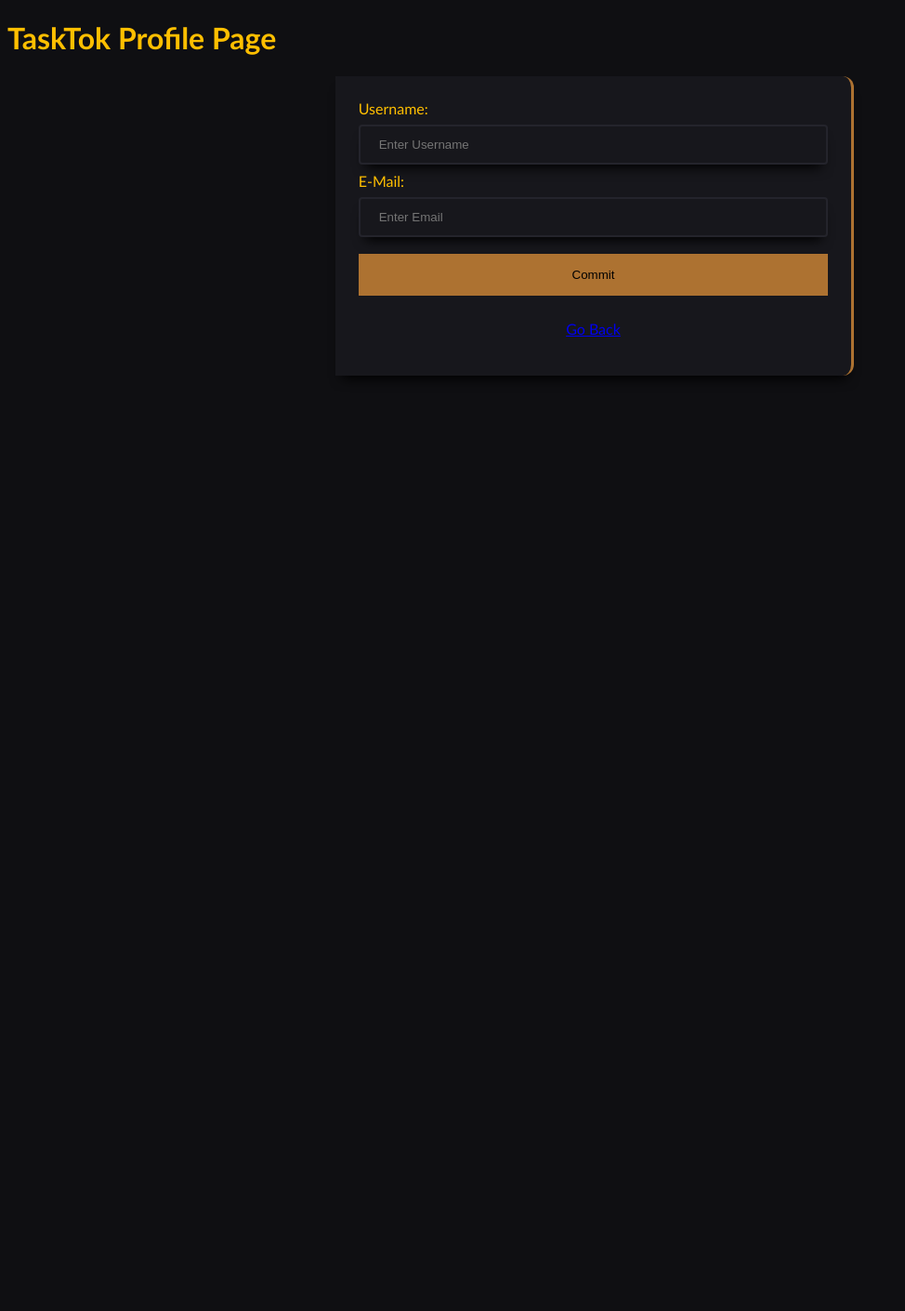
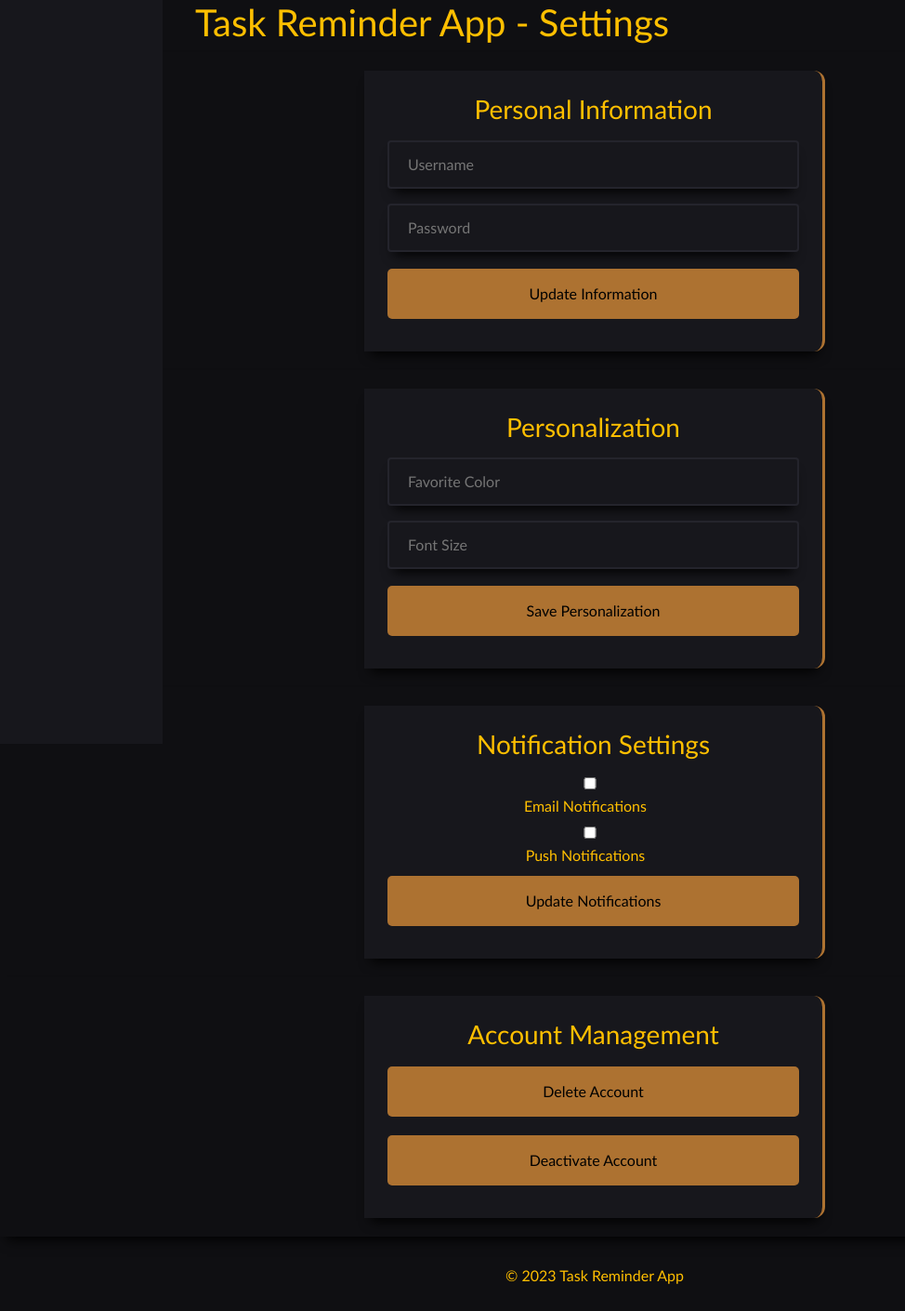
Before and after one commit to Good-Enough-Incorporated/TaskTok, a Flask app: template TaskTok/templates/profile.html in a window 1280 px wide. Shown: the whole page at 93% size, without its empty margins (0-974 px from the left). Before the commit the page ends 404 px from the top, so only its background shows below. Run offline with Flask 3, Linux system fonts and the light colour scheme; the template is opened without the code that fills it, so the values that code supplies are empty; parts of the project's set-up code (start-up, migrations or seed data) failed here and were passed over.

Commit message:
Update profile.html
Edited supplied format to fit TaskTok themeing, cannot get sidenav menu to populate with links.

```diff
--- a/TaskTok/templates/profile.html
+++ b/TaskTok/templates/profile.html
@@ -1,32 +1,47 @@
-<!DOCTYPE html>
-<html lang="en">
+{% extends "base.html" %}
+{% block title %}TaskTok{% endblock %}
+
+{% block style %}
 <head>
     <meta charset="UTF-8">
     <meta name="viewport" content="width=device-width, initial-scale=1.0">
-    <title>Profile</title>
-    <link>
-</head>
+    <title>Settings - Task Reminder App</title>
     <style>
-	Body {
+        body {
 			font-family: Calibri, Helvetica, sans-serif;
 			color: #FFBF00;
 			background: #0F0F12 ;
         }
-
-	h1{
-		color: #FFBF00;
+        .header {
+            margin-left: 200px; /* Same as the width of the sidenav */
+            padding: 0px 10px;}
+        .settings-container {
+            padding: 20px;
+            display: flex;
+            flex-direction: column;
+            align-items: center;
+            position: relative;
+			background: #0F0F12;
+			margin: auto;
+		-webkit-box-shadow: 0px 10px 13px -7px #000000, 5px 5px 15px 5px rgba(0,0,0,0);
+		box-shadow: 0px 10px 13px -7px #000000, 5px 5px 15px 5px rgba(0,0,0,0);
         }
-	button {
-		background-color: #ad7231 ;
-		width: 100%;
-		color: black;
-		padding: 15px;
-		margin: 10px 0px;
-		border: none;
-		cursor: pointer;
+        .settings-section {
+            padding: 20px;
+            display: flex;
+            flex-direction: column;
+            align-items: center;
             position: relative;
+			padding: 25px;
+			background: #17171c;
+			min-width: 400px;
+			width: 40%;
+			margin: auto;
+			border-right: 3px inset #ad7231;
+			border-radius: 0px 12px 12px 0px;
+		-webkit-box-shadow: 0px 10px 13px -7px #000000, 5px 5px 15px 5px rgba(0,0,0,0);
+		box-shadow: 0px 10px 13px -7px #000000, 5px 5px 15px 5px rgba(0,0,0,0);
         }
-
         input[type=text], input[type=password] {
 			width: 100%;
 			background: #17171c;
@@ -40,88 +55,109 @@
 			-webkit-box-shadow: 0px 10px 13px -7px #000000, 5px 5px 4px 1px rgba(0,0,0,0);
 			box-shadow: 0px 10px 13px -7px #000000, 5px 5px 4px 1px rgba(0,0,0,0);
 			}
-
+        .settings-section h3 {
+            margin-top: 0;
+        }
+        input, button {
+            margin-top: 10px;
+            padding: 10px;
+            border: 1px solid #ddd;
+            border-radius: 5px;
+            width: 95%;
+        }
+        button {
+			background-color: #ad7231 ;
+			width: 100%;
+			color: black;
+			padding: 15px;
+			margin: 10px 0px;
+			border: none;
+			cursor: pointer;
+			position: relative;
+        }
         button:hover {
             opacity: 0.5;
-
+        }
+        .footer {
+            background-color: #0F0F12;
+            color: FFBF00;
+            text-align: center;
+            padding: 10px 0;
+            margin-top: 20px;
+            width: 100%;
+        }
+		.sidenav {
+            height: 100%;
+            width: 175px;
+            position: fixed;
+            z-index: 1;
+            top: 0;
+            left: 0;
+            background-color: #17171c;
+            overflow-x: hidden;
+            padding-top: 20px;
         }
 
-	.cancelbtn {
-		position: relative;
-		width: auto;
-		padding: 10px 18px;
-		margin: 10px 5px;
-		float: center;
+        .sidenav a {
+            padding: 6px 6px 6px 32px;
+            text-decoration: none;
+            font-size: 25px;
+            color: #818181;
+            display: block;
         }
 
-	.container {
-		position: relative;
-		padding: 25px;
-		background: #17171c;
-		min-width: 400px;
-		width: 40%;
-		margin: auto;
-		border-right: 3px inset #ad7231;
-		border-radius: 0px 12px 12px 0px;
-	-webkit-box-shadow: 0px 10px 13px -7px #000000, 5px 5px 15px 5px rgba(0,0,0,0);
-	box-shadow: 0px 10px 13px -7px #000000, 5px 5px 15px 5px rgba(0,0,0,0);
-		}
-		.toast-container {
-
-		display: block;
-		visibility: visible; /* Moved visibility here */
-		background-color: #0a0a0a;
-		color: #fff;
-		text-align: center;
-		border-radius: 2px;
-		padding: 16px;
-		position: fixed;
-		/*z-index: 1;*/
-		margin: auto;
-		width: auto;
-		bottom: 30px;
-		font-size: 17px;
-	}
-	.flash-animate {
-	  animation: slideDown 0.5s ease forwards;
+        .sidenav a:hover {
+            color: #f1f1f1;
         }
     </style>
+</head>
 <body>
-    <header>
-        <h1>TaskTok Profile Page</h1>
-    </header>
+	<div class="sidenav">
+		{% for menuItem in sideNavMenuItems %}
+		<a href="{{ menuItem.url }}"> {{menuItem.title}}</a>
+		{% endfor %}
+	  </div>
+    <div class="header">
+        <h1>Task Reminder App - Settings</h1>
+    </div>
 
-    <nav>
+    <div class="settings-container">
+        <div class="settings-section">
+            <h3>Personal Information</h3>
+            <input type="text" placeholder="Username">
+            <input type="password" placeholder="Password">
 
-    </nav>
-	<div class="container">
-    <main>
+            <button>Update Information</button>
+        </div>
+    </div>
 
-		<form action="{{ url_for('views.userProfile') }}" method="post">
+    <div class="settings-container">
+        <div class="settings-section">
+            <h3>Personalization</h3>
+            <input type="text" placeholder="Favorite Color">
+            <input type="text" placeholder="Font Size">
+            <button>Save Personalization</button>
+        </div>
+    </div>
+    <div class="settings-container">
+        <div class="settings-section">
+            <h3>Notification Settings</h3>
+            <label><input type="checkbox"> Email Notifications</label>
+            <label><input type="checkbox"> Push Notifications</label>
+            <button>Update Notifications</button>
+        </div>
+    </div>
+    <div class="settings-container">
+        <div class="settings-section">
+            <h3>Account Management</h3>
+            <button>Delete Account</button>
+            <button>Deactivate Account</button>
+        </div>
+    </div>
 
-			<label>Username: </label>
-			<input type="text" placeholder="Enter Username" name="username" id="username" value="{{username}}" required>
+    <div class="footer">
+        <p>&copy; 2023 Task Reminder App</p>
+    </div>
 
-			<label>E-Mail: </label>
-			<input type="text" placeholder="Enter Email" name="email" id="email" value="{{email}}" required>
-			<input type="hidden" name="csrf_token" value="{{ csrf_token }}">
-
-				<button  class="submit" type="submit" name="register_button" value="register_button">Commit</button>
-				<p class="purpose" align="center"> <a href="{{url_for('views.home')}}">Go Back</a></p>
-
-		</form>
-
-    </main>
-</div>
-    <aside>
-
-    </aside>
-
-    <footer>
-
-    </footer>
-
-
-    <script></script>
 </body>
-</html>
+{% endblock %}
```
Lines whose indentation alone changed are shown as unchanged.
